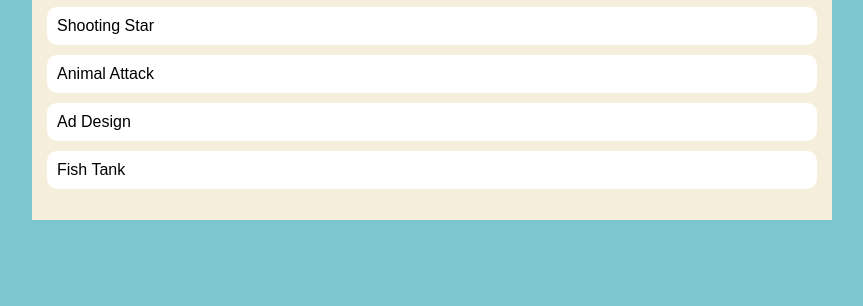
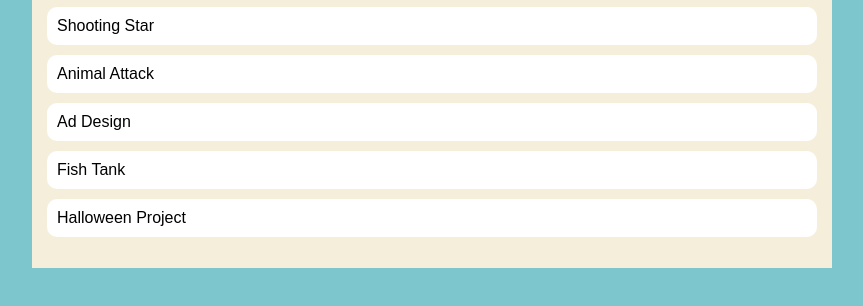
Before and after one commit to carlosbetancourt7/carlosbetancourt7.github.io, a plain HTML site: page portfolio.html in a window 1280 px wide. Shown: the part 398-704 px from the top of the page, without its empty margins (208-1071 px from the left). Drawn offline with Linux system fonts and the light colour scheme.

Commit message:
Added Halloween Project to portfolio

```diff
--- a/portfolio.html
+++ b/portfolio.html
@@ -51,6 +51,9 @@
                 <li>
                     <a href="https://www.khanacademy.org/computer-programming/spin-off-of-project-fish-tank/6401739532648448" target="_blank">Fish Tank</a>
                 </li>
+                <li>
+                    <a href="https://www.khanacademy.org/computer-programming/scary-house-ahhhh/6066490883817472" target="_blank">Halloween Project</a>
+                </li>
             </ul>
         </div>
       </main>
```
